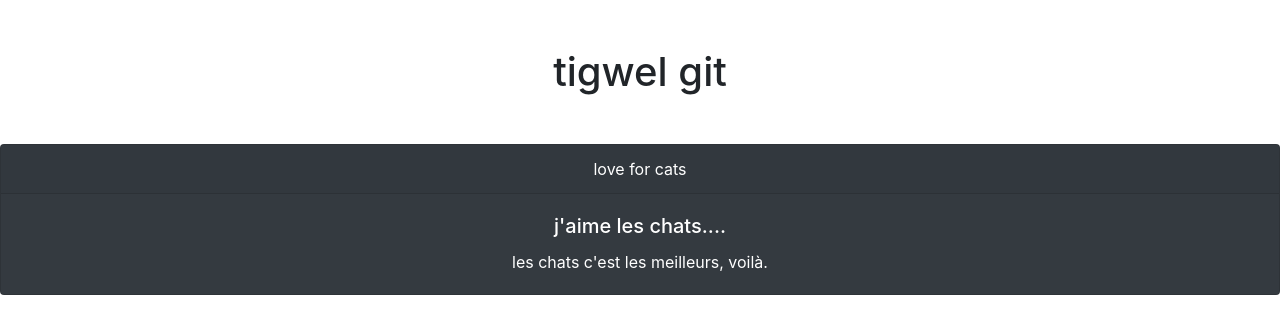
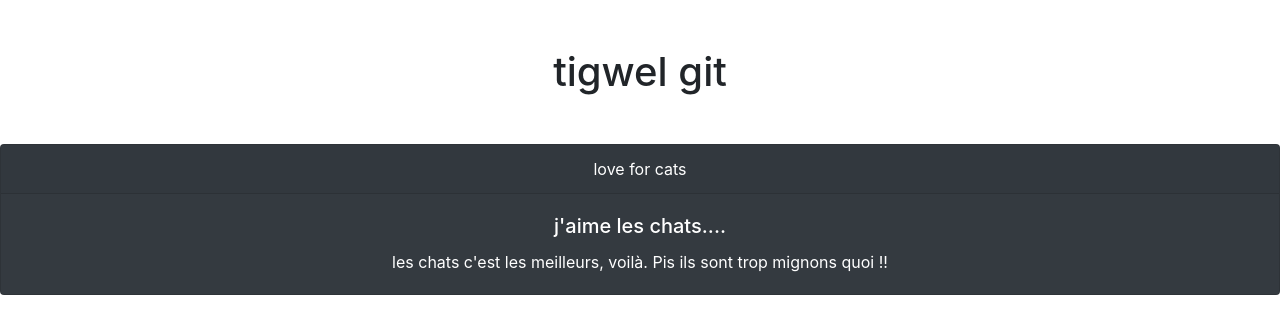
Before and after one commit to Tigwel/gitTigwel, a PHP site: page / in a window 1280 px wide. Shown: the part 56-390 px from the top of the page. Run offline with PHP 8.4, Linux system fonts and the light colour scheme.

Commit message:
modif h1 + ptit chat

```diff
--- a/index.php
+++ b/index.php
@@ -54,7 +54,7 @@
   <div class="card-header text-center">love for cats</div>
   <div class="card-body">
     <h5 class="card-title  text-center">j'aime les chats....</h5>
-    <p class="card-text text-center">les chats c'est les meilleurs, voilà.</p>
+    <p class="card-text text-center">les chats c'est les meilleurs, voilà. Pis ils sont trop mignons quoi !!</p>
   </div>
 </div>
 
```
